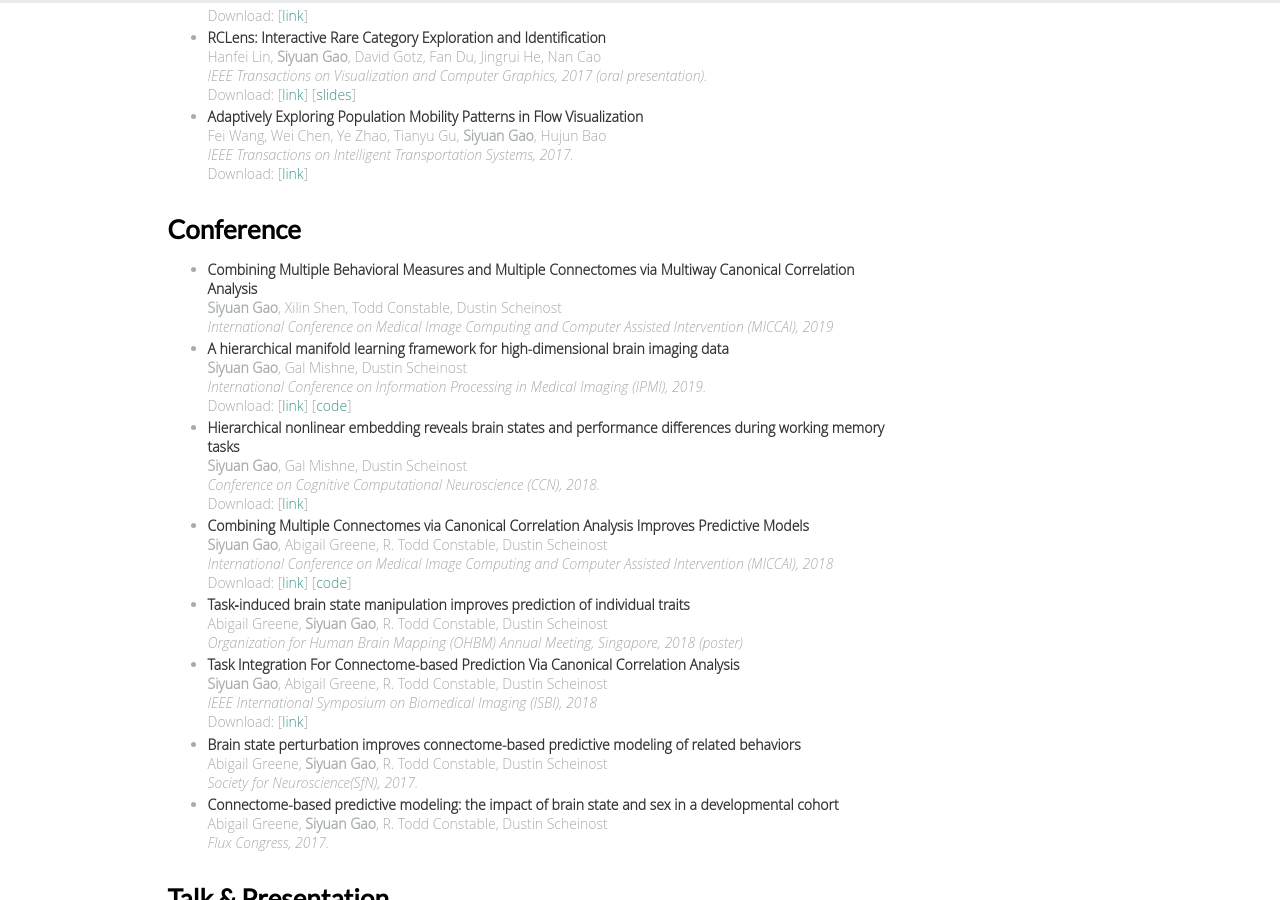
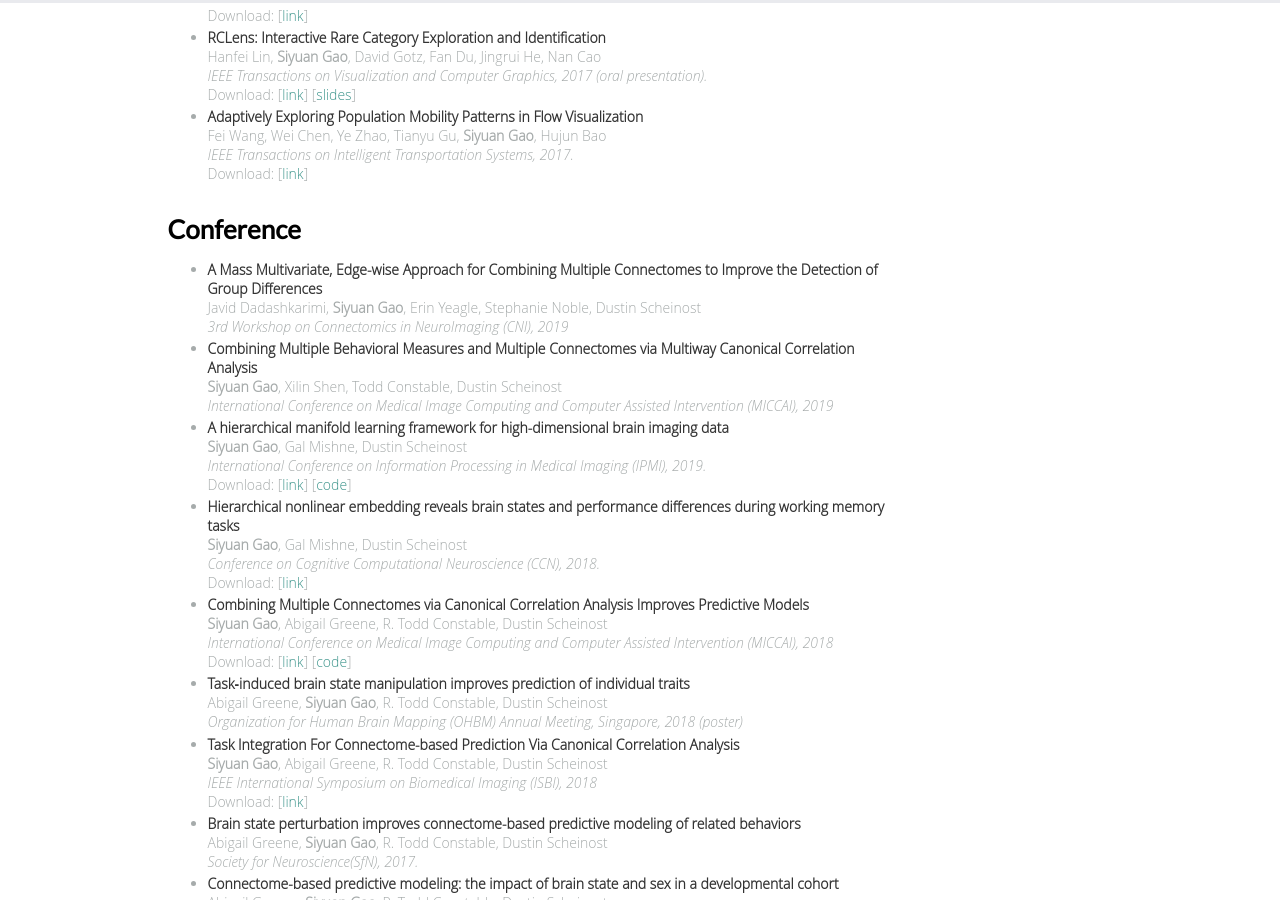
Before and after one commit to carricky/carricky.github.io, a Jekyll site: the page built from research.html, in a window 1280 px wide and 900 px high, scrolled down 365 px. Built offline with Jekyll 4.4.1, drawn with Linux system fonts in a browser that asks for light colours; nearby versions of some CDN libraries; comment, search, counter and statistics services are not loaded.

```diff
--- a/research.html
+++ b/research.html
@@ -74,6 +74,15 @@ that it's only available in index.html -->
     </div>
     <a href="https://github.com/carricky/Regression-analysis-of-NBA-PER-value#regression-analysis-of-nba-per-value" class="btn btn-default" role="button">CODE</a>
 </li> -->
+    <li>
+        <div style="color:#333333; font-weight:bold">
+           A Mass Multivariate, Edge-wise Approach for Combining Multiple Connectomes to Improve the Detection of Group Differences
+        </div>
+            Javid Dadashkarimi, <b>Siyuan Gao</b>, Erin Yeagle, Stephanie Noble, Dustin Scheinost
+        <div style="font-style:italic">
+            3rd Workshop on Connectomics in NeuroImaging (CNI), 2019
+        </div>
+    </li>
     <li>
         <div style="color:#333333; font-weight:bold">
            Combining Multiple Behavioral Measures and Multiple Connectomes via Multiway Canonical Correlation Analysis
```
Also changed, not shown: index.html (+6 -2 lines).
